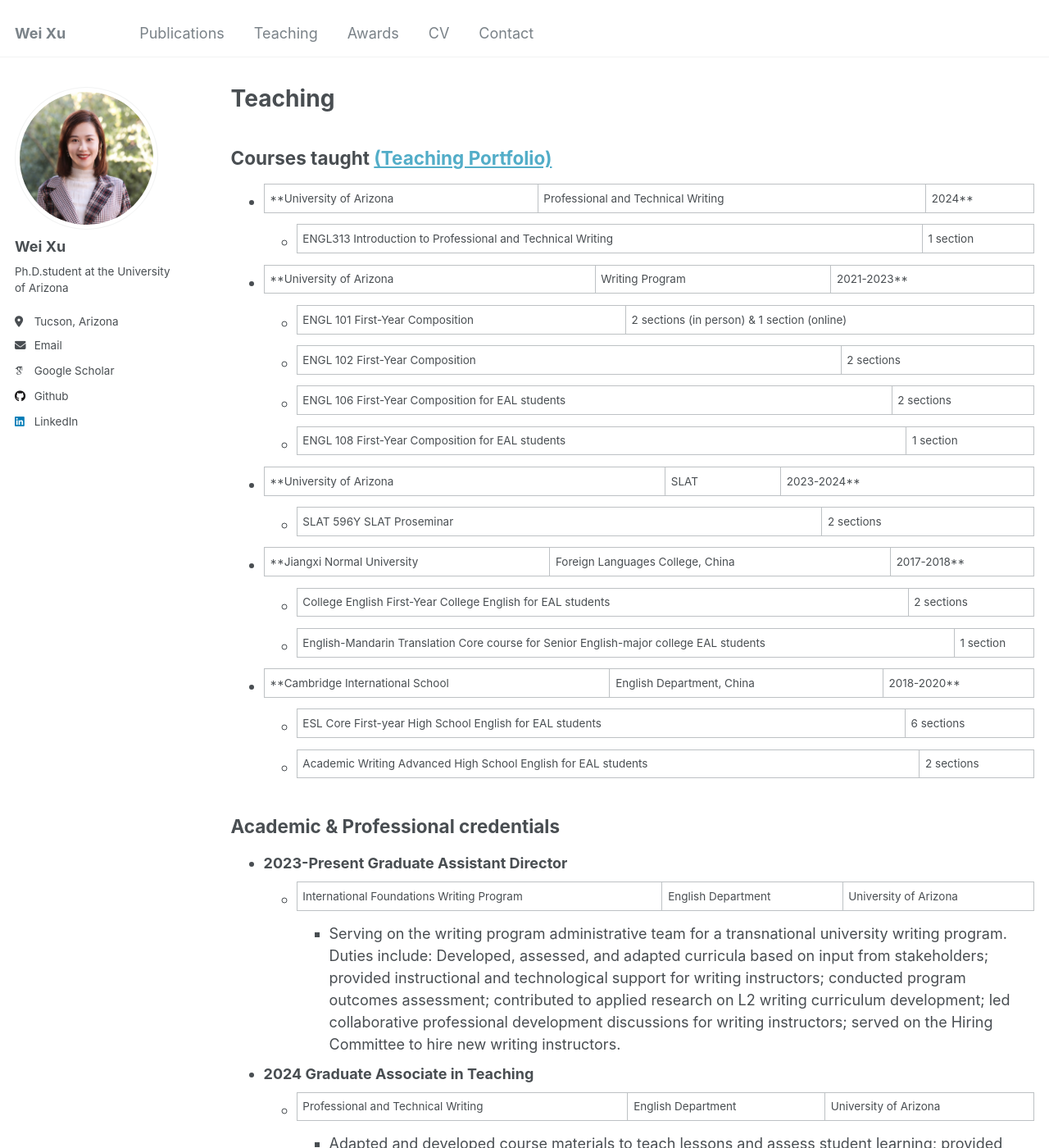
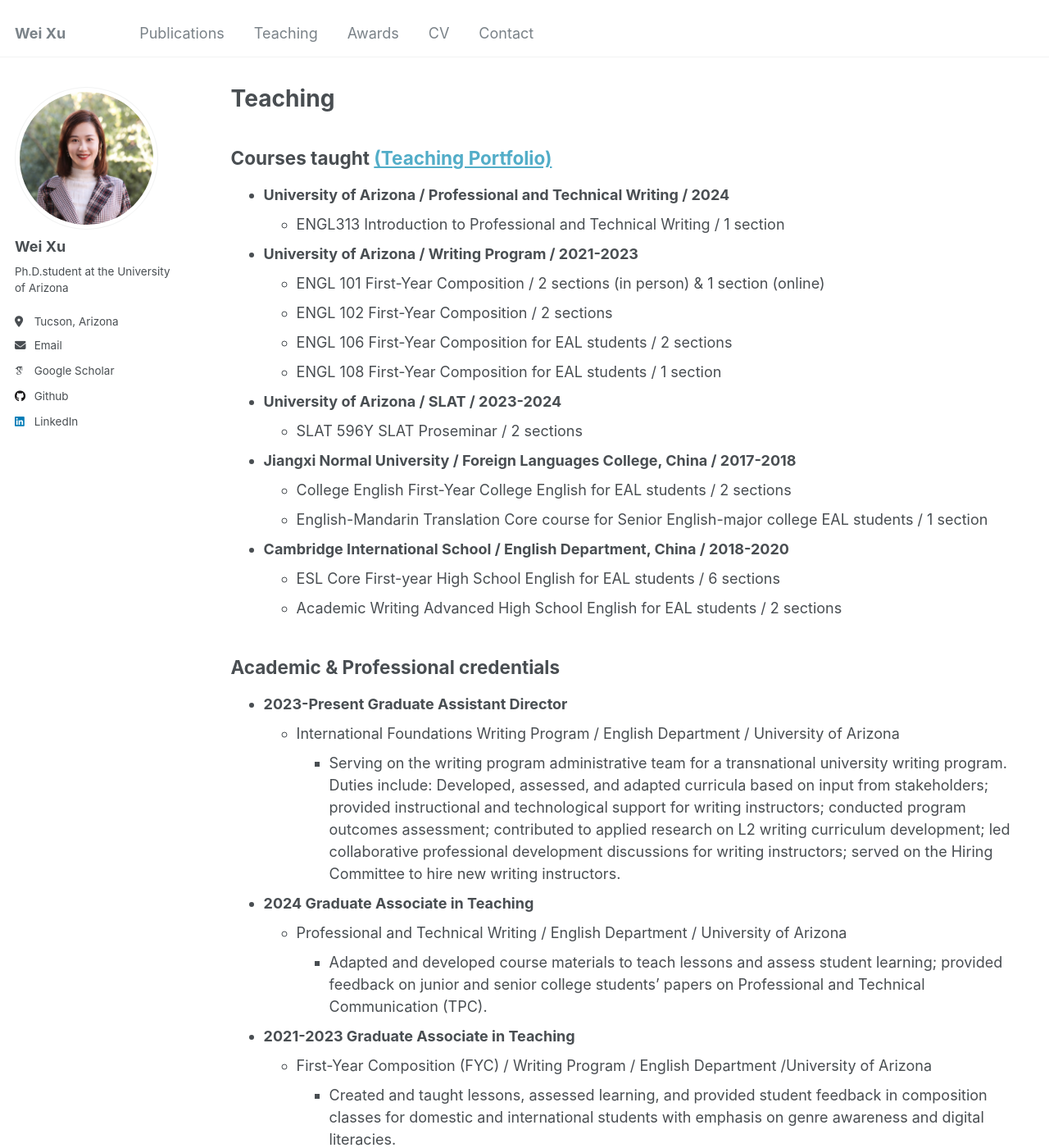
Before and after one commit to weixu-vivian/weixu-vivian.github.io, a Jekyll site: the page built from _pages/teaching.md, in a window 1280 px wide and 1400 px high. Shown: the whole window at 82% size. Built offline with Jekyll 4.4.1, drawn with Linux system fonts in a browser that asks for light colours; some web fonts are replaced; some of the changed text lies outside the part shown.

Commit message:
teaching.md

```diff
--- a/_pages/teaching.md
+++ b/_pages/teaching.md
@@ -7,61 +7,61 @@ author_profile: true
 
 ## Courses taught [(Teaching Portfolio)](https://sites.google.com/arizona.edu/weixu1?usp=sharing)
 
-* **University of Arizona | Professional and Technical Writing | 2024**
-  * ENGL313 Introduction to Professional and Technical Writing | 1 section
+* **University of Arizona / Professional and Technical Writing / 2024**
+  * ENGL313 Introduction to Professional and Technical Writing / 1 section
 
-* **University of Arizona | Writing Program | 2021-2023**
-  * ENGL 101 First-Year Composition | 2 sections (in person) & 1 section (online)
-  * ENGL 102 First-Year Composition | 2 sections
-  * ENGL 106 First-Year Composition for EAL students | 2 sections
-  * ENGL 108 First-Year Composition for EAL students | 1 section
+* **University of Arizona / Writing Program / 2021-2023**
+  * ENGL 101 First-Year Composition / 2 sections (in person) & 1 section (online)
+  * ENGL 102 First-Year Composition / 2 sections
+  * ENGL 106 First-Year Composition for EAL students / 2 sections
+  * ENGL 108 First-Year Composition for EAL students / 1 section
 
-* **University of Arizona | SLAT | 2023-2024**
-  * SLAT 596Y SLAT Proseminar | 2 sections
+* **University of Arizona / SLAT / 2023-2024**
+  * SLAT 596Y SLAT Proseminar / 2 sections
 
-* **Jiangxi Normal University | Foreign Languages College, China | 2017-2018**
-  * College English First-Year College English for EAL students | 2 sections
-  * English-Mandarin Translation Core course for Senior English-major college EAL students | 1 section
+* **Jiangxi Normal University / Foreign Languages College, China / 2017-2018**
+  * College English First-Year College English for EAL students / 2 sections
+  * English-Mandarin Translation Core course for Senior English-major college EAL students / 1 section
 
-* **Cambridge International School | English Department, China | 2018-2020**
-  * ESL Core First-year High School English for EAL students | 6 sections
-  * Academic Writing Advanced High School English for EAL students | 2 sections
+* **Cambridge International School / English Department, China / 2018-2020**
+  * ESL Core First-year High School English for EAL students / 6 sections
+  * Academic Writing Advanced High School English for EAL students / 2 sections
 
 
 ## Academic & Professional credentials
 
 * **2023-Present Graduate Assistant Director**
-  * International Foundations Writing Program | English Department | University of Arizona
+  * International Foundations Writing Program / English Department / University of Arizona
     * Serving on the writing program administrative team for a transnational university writing program. Duties include: Developed, assessed, and adapted curricula based on input from stakeholders; provided instructional and technological support for writing instructors; conducted program outcomes assessment; contributed to applied research on L2 writing curriculum development; led collaborative professional development discussions for writing instructors; served on the Hiring Committee to hire new writing instructors.
 
 * **2024 Graduate Associate in Teaching**
-  * Professional and Technical Writing | English Department | University of Arizona
+  * Professional and Technical Writing / English Department / University of Arizona
     * Adapted and developed course materials to teach lessons and assess student learning; provided feedback on junior and senior college students’ papers on Professional and Technical Communication (TPC).
 
 * **2021-2023 Graduate Associate in Teaching**
-  * First-Year Composition (FYC) | Writing Program | English Department |University of Arizona
+  * First-Year Composition (FYC) / Writing Program / English Department /University of Arizona
     * Created and taught lessons, assessed learning, and provided student feedback in composition classes for domestic and international students with emphasis on genre awareness and digital literacies.
 
 * **2023-2024 Research Intern & Research Assistant**
-  * Corpus and Repository of Writing [(Crow)](https://crow.corporaproject.org/) | English Department | University of Arizona
+  * Corpus and Repository of Writing [(Crow)](https://crow.corporaproject.org/) / English Department / University of Arizona
     * Led a research project on processing multimodal student genres in first-year writing classes, including developing a method for coding corpus of multimodal student works, conducting literature review, organizing group meetings, and updating coding guidelines for multimodalcorpus; processed text-based student drafts for Crow’s corpus through automatic and manual conversion; collaborated on designing teacher workshops on corpus based pedagogy.
 
 * **2023-2024 Research Intern**
-  * Corpus and Repository of Writing [(Crow)](https://crow.corporaproject.org/) | Constructed Distributed Work & Grant Writing
+  * Corpus and Repository of Writing [(Crow)](https://crow.corporaproject.org/) / Constructed Distributed Work & Grant Writing
     * Collaborated with cross-institutional (e.g., Purdue University) scholars to create and update coding schemes for a large research project on configuration of teamwork; conducted analysis of textual data; collaborated on grant writing; collaborated on conference presentations.
 
 * **2023-2024 Co-Instructor, Graduate Proseminar**
-  * Second Language Acquisition and Teaching (SLAT) | University of Arizona
+  * Second Language Acquisition and Teaching (SLAT) / University of Arizona
     * Co-taught a unit of the course two times: Created and taught lessons on instructional dimension of Second Language Acquisition and Teaching (i.e., multiliteracies, genre-based pedagogy, and multimodal composing in teaching writing) for the graduate course of Proseminar for first-year SLAT doctoral students; selected readings for the unit; provided assessment feedback on students’ engagement with readings; drafted short paper writing prompt; provided feedback on SLAT first-year doctoral students’ coursework papers; secured faculty guest speakers.
 
 * **2018-2020 Instructor**
-  * English Department | Cambridge International School |China
+  * English Department / Cambridge International School /China
     * Led the curriculum design and taught for the courses of “Core: English as a Second Language” & “English Academic Writing for IGCSE (International General Certificate of Secondary Education)”; assessed student learning.
 
 * **2017-2018 Adjunct Lecturer**
-  * Foreign Languages College | Jiangxi Normal University | China
+  * Foreign Languages College / Jiangxi Normal University / China
     * Created and taught lessons, assessed learning, and provided student feedback in “College English” classes for non-English-major students, and in the course of “English-Chinese Translation” for senior English-major college students.
 
 * **2015-2016 Practice Teacher**
-  * Nanchang Foreign Languages School | China
+  * Nanchang Foreign Languages School / China
     * Facilitated the led K-12 English teacher in course preparation, delivery, and assessment; participated in collaborative course design; assisted class management.
```
